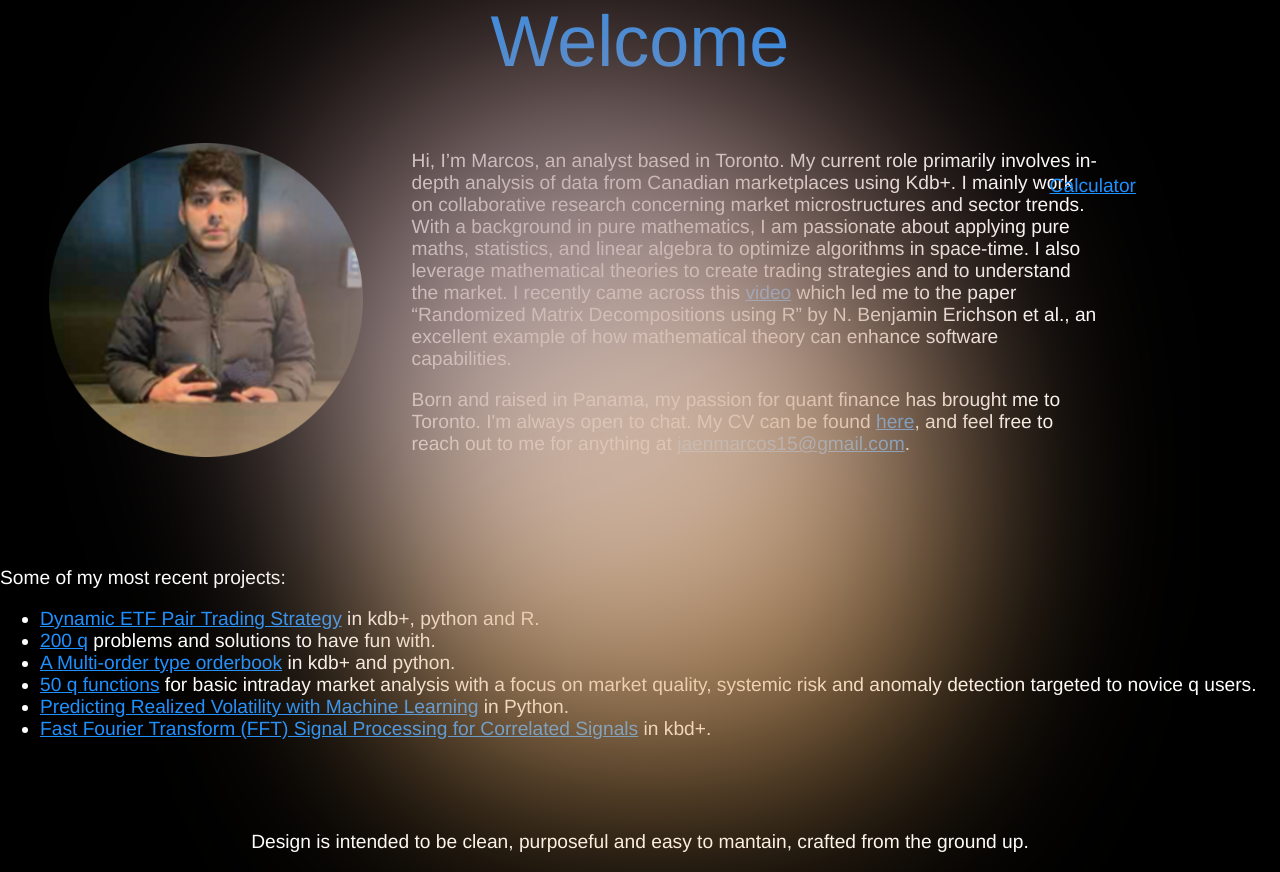
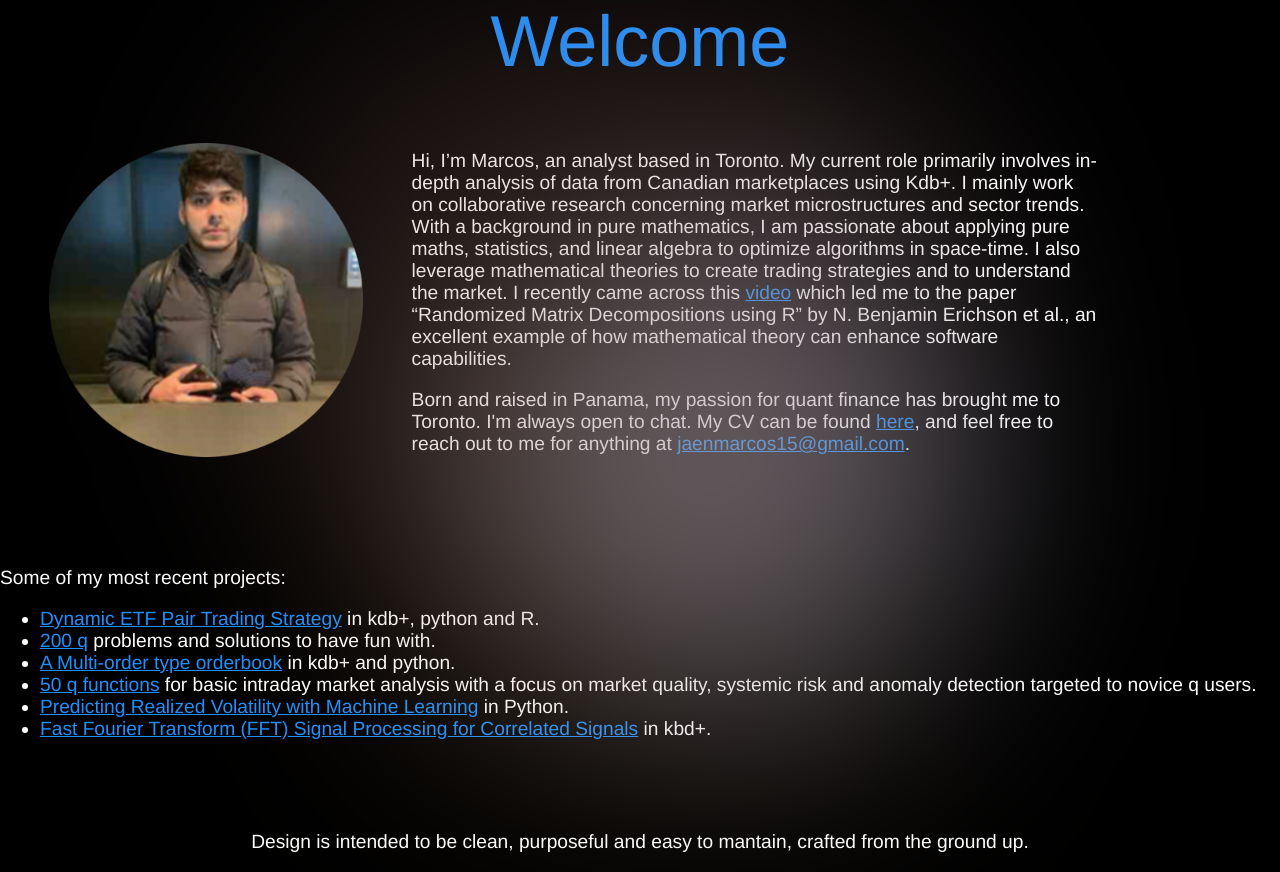
Before and after one commit to jaen15marcos/Website, a plain HTML site: page index.html in a window 1280 px wide. Drawn offline with Linux system fonts and the light colour scheme.

Commit message:
Update index.html

```diff
--- a/index.html
+++ b/index.html
@@ -54,8 +54,8 @@
     background: rgb(156, 114, 105) none repeat scroll 0% 0% / auto padding-box border-box;
     width: 700px;
     height: 700px;
-    animation-duration: 11s;
-    opacity: 0.6;
+    animation-duration: 9s;
+    opacity: 0.2;
     left: 60%;
     top: 40%;
     z-index: -2;
@@ -65,8 +65,8 @@
     background: rgb(237, 174, 96) none repeat scroll 0% 0% / auto padding-box border-box;
     width: 600px;
     height: 600px;
-    animation-duration: 11s;
-    opacity: 0.6;
+    animation-duration: 9s;
+    opacity: 0.1;
     left: 40%;
     top: 60%;
     z-index: -1;
@@ -76,8 +76,8 @@
     background: rgb(146, 149, 176) none repeat scroll 0% 0% / auto padding-box border-box;
     width: 500px;
     height: 500px;
-    animation-duration: 11s;
-    opacity: 0.6;
+    animation-duration: 9s;
+    opacity: 0.4;
     left: 50%;
     top: 50%;
     z-index: -3;
@@ -156,15 +156,6 @@
 Welcome
 </header>
 
-<nav>
-<ul>
-<li><a href="#" onclick="onNavClick()">Calculator</a></li>
-</ul>
-<form id="nav-form">
-<input id="nav-input" type="text" maxlength="80" onchange="onNavInput()" style="visibility:hidden;">
-<div id="nav-div"></div>
-</form>
-</nav>
 
 <article>
     <table>
```
